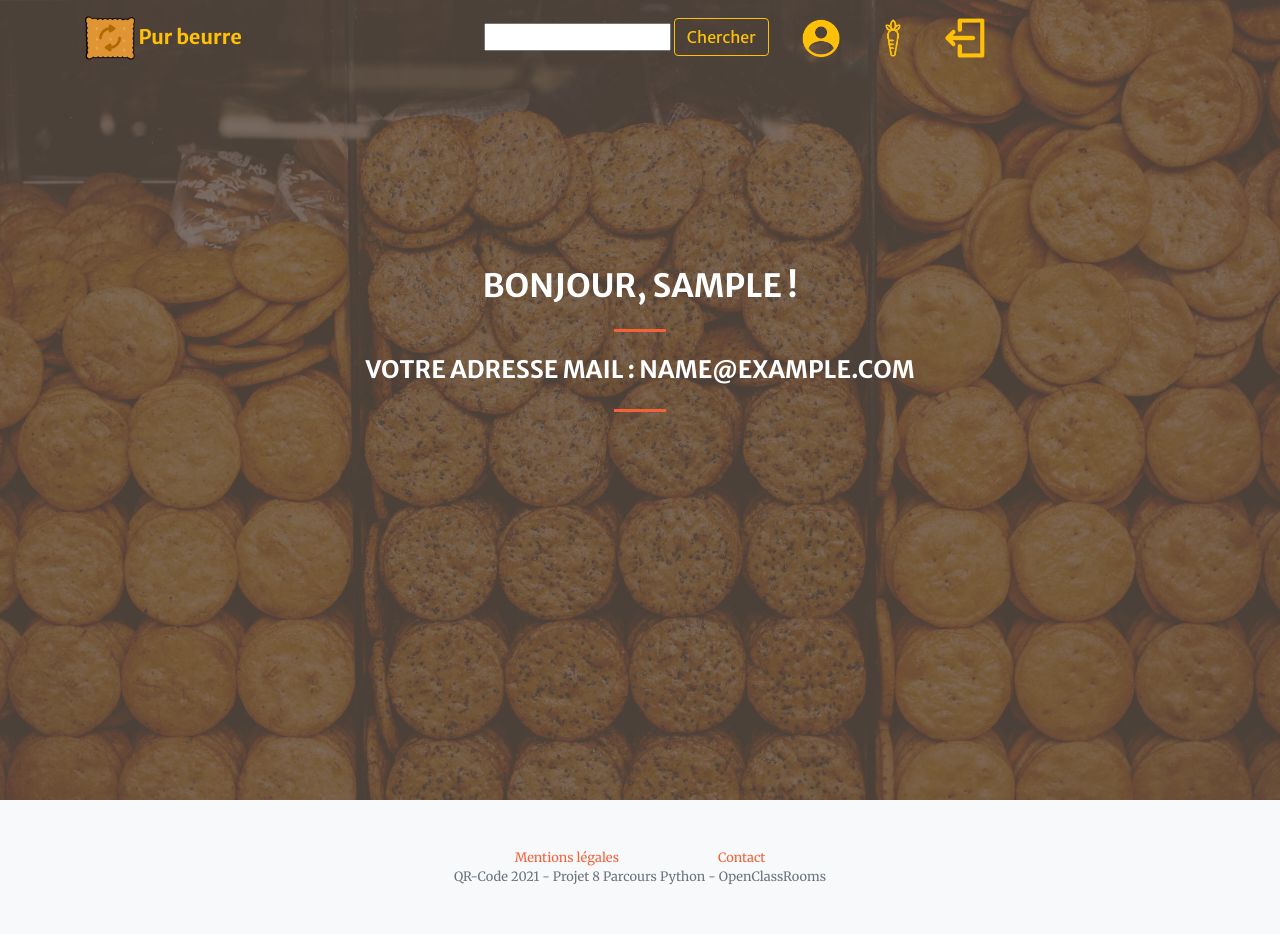
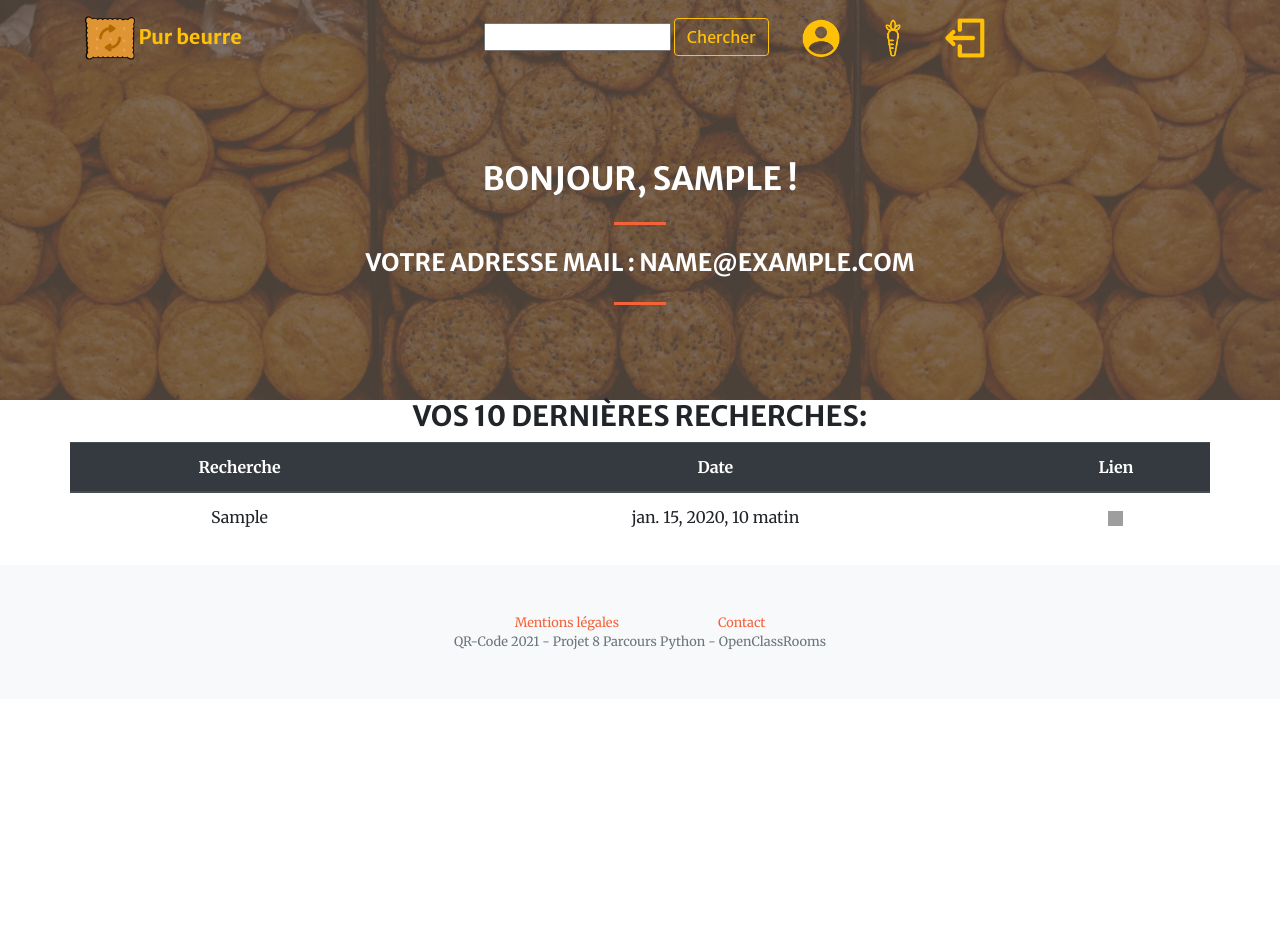
Before and after one commit to Q-R-Code/P10_pur_beurre_docker, a Django app: a page that uses catalogue/templates/catalogue/my_page.html in a window 1280 px wide. After the commit the page ends 650 px from the top, so only its background shows below. Run offline with Django 3.2, Linux system fonts and the light colour scheme; a user stored in the database is signed in; tables that the repository leaves empty hold one stand-in row (values such as "Sample post"); some libraries are stand-ins or nearby versions; grey boxes are pictures that could not be loaded.

Commit message:
Implementation of the improvement in the templates "my_page".

```diff
--- a/catalogue/templates/catalogue/my_page.html
+++ b/catalogue/templates/catalogue/my_page.html
@@ -2,7 +2,7 @@
 {% load static %}
 
 {% block content %}
-<header class="masthead">
+<header class="masthead-search h-50">
     <div class="container h-50">
         <div class="row h-100 align-items-center justify-content-center text-center">
             <div class="col-lg-10 align-self-end">
@@ -10,8 +10,36 @@
                 <hr class="divider my-4"/>
                 <h4 class="text-uppercase text-white font-weight-bold">Votre adresse mail : {{ user.email }}</h4>
                 <hr class="divider my-4"/>
+
             </div>
         </div>
     </div>
 </header>
+<h3 class="text-uppercase text-center  font-weight-bold">Vos 10 dernières recherches:</h3>
+<div class="container my-auto">
+    <div class="row h-100 align-items-center justify-content-center text-center">
+        <table class="table">
+            <thead class="thead-dark">
+            <tr>
+                <th>Recherche</th>
+                <th>Date</th>
+                <th>Lien</th>
+            </tr>
+            </thead>
+            <tbody>
+            {% for query in history %}
+            <tr>
+                <td>{{query.query}}</td>
+                <td>{{query.date}}</td>
+                <td><h5><a href="/search/?query={{query.query}}"><img width="15" height="15"
+                                                                      src="{% static 'catalogue/assets/img/lien.svg' %}"></a>
+                </h5></td>
+            </tr>
+            {% endfor %}
+            </tbody>
+        </table>
+    </div>
+</div>
+
+
 {% endblock %}
--- a/catalogue/views.py
+++ b/catalogue/views.py
@@ -151,7 +151,12 @@
 @login_required
 def my_page(request):
     """Allows you to display a user's "my account" page. Must be logged in.  """
-    return render(request, 'catalogue/my_page.html')
+    user = request.user
+    history = Search_history.objects.filter(user_id=user.id)
+    context = {
+        "history": history
+    }
+    return render(request, 'catalogue/my_page.html', context)
 
 
 @login_required
```
Lines whose indentation alone changed are shown as unchanged.
